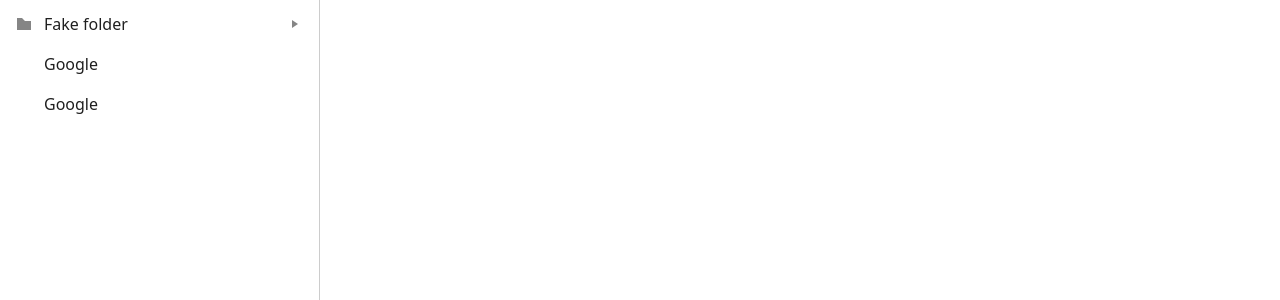
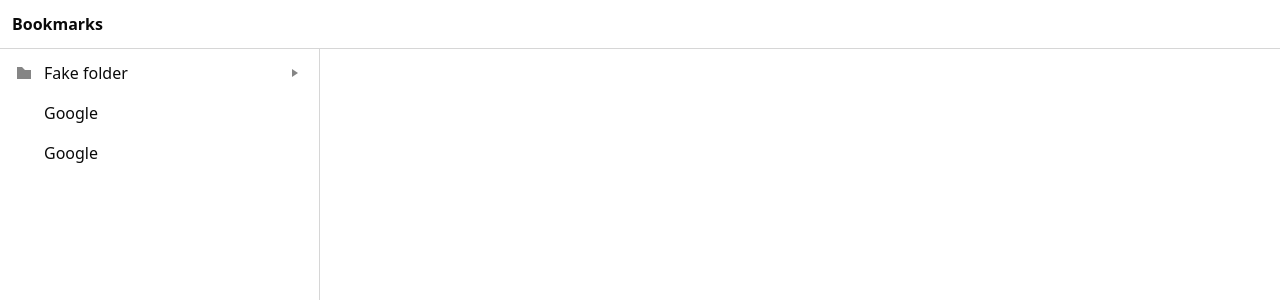
Before and after one commit to joeoak/col-vw-bkms, a React (Create React App) app: page / in a window 1280 px wide. Shown: the top 300 px of the page. Built offline with nearby package versions, Linux system fonts and the light colour scheme.

Commit message:
Removed context menu functionality on the main branch. Refactored naming. Added app header

```diff
--- a/public/index.html
+++ b/public/index.html
@@ -3,7 +3,7 @@
   <head>
     <meta charset="utf-8" />
     <meta name="viewport" content="width=device-width, initial-scale=1" />
-    <title>Column View Bookmarks</title>
+    <title>Bookmarks</title>
   </head>
   <body>
     <div id="root"></div>
--- a/src/components/App.jsx
+++ b/src/components/App.jsx
@@ -1,79 +1,70 @@
 /* global chrome */
 import React, { useEffect, useState } from 'react';
 import { Column } from './Column';
-import { ContextMenu } from './ContextMenu';
 import { fakeTree } from './fakeTree';
 import './App.scss';
 
 export const App = () => {
-	const [bookmarks, setBookmarks] = useState([]);
-	const [openFolders, setOpenFolders] = useState([]);
-	const [openFoldersIds, setOpenFoldersIds] = useState([{ id: '0', parentId: null }]);
-	const [contextMenuCoordinates, setContextMenuCoordinates] = useState({});
-
-	useEffect(() => {
-		// chrome.bookmarks.getTree((tree) => {
-		//   setBookmarks(tree);
-		// });
-		setBookmarks(fakeTree);
-	}, []);
+	const [bookmarkTree, setBookmarkTree] = useState([]);
+	const [openFolderElements, setOpenFolderElements] = useState([]);
+	const [openFolderIds, setOpenFolderIds] = useState([{ id: '0', parentId: null }]);
 
 	const findAndSetOpenFolders = (arr) => {
-		arr.forEach((bookmark) => {
-			if (bookmark.children) {
-				if (openFoldersIds.some((obj) => obj.id === bookmark.id)) {
-					setOpenFolders((openFolders) => [...openFolders, <Column callback={updateOpenFoldersIds} contextMenuCallback={updateContextMenu} bookmarks={bookmark.children} key={bookmark.id} openFoldersIds={openFoldersIds} />]);
+		arr.forEach((node) => {
+			if (node.children) {
+				if (openFolderIds.some((obj) => obj.id === node.id)) {
+					setOpenFolderElements((openFolderElements) => [...openFolderElements, <Column node={node} rootObj={rootObj} key={node.id} />]);
 				}
-				return findAndSetOpenFolders(bookmark.children);
+				return findAndSetOpenFolders(node.children);
 			}
 		});
 	};
 
-	const updateContextMenu = (msg) => {
-		return setContextMenuCoordinates(msg);
-	};
-
-	const updateOpenFolders = () => {
-		setOpenFolders([]);
-		return findAndSetOpenFolders(bookmarks);
-	};
-
-	const updateOpenFoldersIds = (folderObj) => {
-		if (!openFoldersIds.some((obj) => obj.id === folderObj)) {
-			let newArr = [folderObj];
+	const updateOpenFolderIds = (folderObj) => {
+		if (!openFolderIds.some((obj) => obj.id === folderObj)) {
+			const findParentFolder = (parentId) => openFolderIds.find((obj) => obj.id === parentId);
+			let newOpenFolderIds = [folderObj];
 			let targetFolder = folderObj;
-			let findParentFolder = (parentId) => openFoldersIds.find((obj) => obj.id === parentId);
-
+			let parentFolder;
 			while (targetFolder.id !== '0') {
-				let parentFolder = findParentFolder(targetFolder.parentId);
-				newArr.unshift(parentFolder);
+				parentFolder = findParentFolder(targetFolder.parentId);
+				newOpenFolderIds.unshift(parentFolder);
 				targetFolder = parentFolder;
 			}
-
-			setOpenFoldersIds(newArr);
+			setOpenFolderIds(newOpenFolderIds);
 		}
 	};
 
-	useEffect(() => {
-		if (bookmarks.length > 0) updateOpenFolders();
-		// eslint-disable-next-line
-	}, [bookmarks]);
+	const rootObj = {
+		openFolderIdsCallback: updateOpenFolderIds,
+		openFolderIds: openFolderIds,
+	};
 
 	useEffect(() => {
-		updateOpenFolders();
+		// chrome.bookmarks.getTree((tree) => {
+		//   setBookmarkTree(tree);
+		// });
+		setBookmarkTree(fakeTree);
+	}, []);
+
+	useEffect(() => {
+		if (bookmarkTree.length > 0) {
+			setOpenFolderElements([]);
+			return findAndSetOpenFolders(bookmarkTree);
+		}
 		// eslint-disable-next-line
-	}, [openFoldersIds]);
+	}, [bookmarkTree]);
 
-	const onClick = () => {
-		return setContextMenuCoordinates({ x: '0px', y: '0px', msg: '' });
-	};
+	useEffect(() => {
+		setOpenFolderElements([]);
+		return findAndSetOpenFolders(bookmarkTree);
+		// eslint-disable-next-line
+	}, [openFolderIds]);
 
 	return (
 		<>
-			{/* <ContextMenu coordinates={contextMenuCoordinates} /> */}
-			<div className='columns' onClick={() => onClick()}>
-				{openFolders}
-			</div>
+			<div className='app-header'>Bookmarks</div>
+			<div className='columns'>{openFolderElements}</div>
 		</>
 	);
 };
--- a/src/components/App.scss
+++ b/src/components/App.scss
@@ -1,24 +1,24 @@
 :root {
 	--background-color: white;
-	--backplate-color-hover: rgba(0, 0, 0, 0.08);
-	--backplate-color-selected: rgba(0, 0, 0, 0.12);
-	--border-color: rgba(0, 0, 0, 0.2);
-	--focus-outline: rgba(0, 0, 0, 0.88);
-	--font-color: rgba(0, 0, 0, 0.88);
-	--font-color-hint: rgba(0, 0, 0, 0.44);
-	--icon-fill: rgba(0, 0, 0, 0.48);
+	--border-color: rgba(0, 0, 0, 0.16);
+	--column-item-background-hover: rgba(0, 0, 0, 0.08);
+	--column-item-background-selected: rgba(0, 0, 0, 0.12);
+	--column-item-icon-fill: rgba(0, 0, 0, 0.48);
+	--focus-outline: rgba(0, 0, 0, 0.96);
+	--font-color: rgba(0, 0, 0, 0.96);
+	--font-color-hint: rgba(0, 0, 0, 0.48);
 }
 
 @media (prefers-color-scheme: dark) {
 	:root {
 		--background-color: black;
-		--backplate-color-hover: rgba(255, 255, 255, 0.12);
-		--backplate-color-selected: rgba(255, 255, 255, 0.18);
-		--border-color: rgba(255, 255, 255, 0.2);
-		--focus-outline: rgba(255, 255, 255, 0.88);
-		--font-color: rgba(255, 255, 255, 0.88);
-		--font-color-hint: rgba(255, 255, 255, 0.44);
-		--icon-fill: rgba(255, 255, 255, 0.64);
+		--border-color: rgba(255, 255, 255, 0.16);
+		--column-item-background-hover: rgba(255, 255, 255, 0.12);
+		--column-item-background-selected: rgba(255, 255, 255, 0.18);
+		--column-item-icon-fill: rgba(255, 255, 255, 0.64);
+		--focus-outline: rgba(255, 255, 255, 0.96);
+		--font-color: rgba(255, 255, 255, 0.96);
+		--font-color-hint: rgba(255, 255, 255, 0.48);
 	}
 }
 
@@ -26,6 +26,14 @@
 	box-sizing: border-box;
 	margin: 0;
 	padding: 0;
+}
+
+*:focus {
+	outline: none;
+}
+
+*:focus-visible {
+	outline: 2px solid var(--focus-outline);
 }
 
 html {
@@ -45,18 +53,23 @@ a {
 	text-decoration: none;
 }
 
-:focus {
-	outline: none;
+#root {
+	display: flex;
+	flex-direction: column;
+	width: 100%;
+	height: 100vh;
 }
 
-:focus-visible {
-	outline: 2px solid var(--focus-outline);
+.app-header {
+	padding: 0.75rem;
+	border-bottom: 1px solid var(--border-color);
+	font-weight: 700;
 }
 
 .columns {
+	flex-grow: 1;
 	display: flex;
-	width: 100%;
-	height: 100vh;
+  overflow-x: auto;
 }
 
 .column {
@@ -74,49 +87,48 @@ a {
 	border-radius: 0.25rem;
 	user-select: none;
 
-	&:hover {
-		background-color: var(--backplate-color-hover);
+	&.bookmark:hover,
+	&.folder:hover {
+		background-color: var(--column-item-background-hover);
 	}
 
-	& .column-item-icon {
-		display: flex;
-		align-self: flex-start;
-		flex-shrink: 0;
-		width: 1rem;
-		height: 1rem;
-		margin: 0.75rem;
-		background-size: contain;
-
-		& path {
-			fill: var(--icon-fill);
-		}
-	}
-
-	& .column-item-title {
-		flex-grow: 1;
-		padding: 0.5rem 0;
+	&.bookmark {
 		padding-right: 0.5rem;
 	}
 
 	&.empty {
+		padding: 0 0.5rem;
 		color: var(--font-color-hint);
 		font-style: italic;
-		background: none;
-
-		& .column-item-title {
-			padding: 0.5rem;
-		}
 	}
 
-	&.folder {
-		&.selected,
-		&.selected:hover {
-			background-color: var(--backplate-color-selected);
-			font-weight: 700;
-		}
-
-		& .column-item-title {
-			padding-right: 0;
-		}
+	&.selected,
+	&.selected:hover {
+		background-color: var(--column-item-background-selected);
+		font-weight: 700;
 	}
 }
+
+.column-item-icon {
+	display: flex;
+	align-items: center;
+	justify-content: center;
+	flex-shrink: 0;
+	width: 2.5rem;
+	height: 2.5rem;
+
+	& path {
+		fill: var(--column-item-icon-fill);
+	}
+
+	& .favicon {
+		width: 16px;
+		height: 16px;
+		background-size: contain;
+	}
+}
+
+.column-item-title {
+	flex-grow: 1;
+	padding: 0.5rem 0;
+}
--- a/src/components/Bookmark.jsx
+++ b/src/components/Bookmark.jsx
@@ -1,19 +1,13 @@
 import React from 'react';
 
-export const Bookmark = ({ contextMenuCallback, bookmark }) => {
+export const Bookmark = ({ bookmark }) => {
 	const faviconStyle = {
 		backgroundImage: `url(http://www.google.com/s2/favicons?domain=${bookmark.url})`,
 	};
 
-	const onContextMenu = (e) => {
-		e.preventDefault();
-		let coordinates = { x: e.pageX, y: e.pageY, title: 'yomamasofat' };
-		return contextMenuCallback(coordinates);
-	};
-
 	return (
-		<a className='column-item bookmark' href={bookmark.url} onContextMenu={(e) => onContextMenu(e)}>
-			<div className='column-item-icon' style={faviconStyle}></div>
+		<a className='column-item bookmark' href={bookmark.url}>
+			<div className='column-item-icon'><div className='favicon' style={faviconStyle}></div></div>
 			<div className='column-item-title'>{bookmark.title}</div>
 		</a>
 	);
--- a/src/components/Column.jsx
+++ b/src/components/Column.jsx
@@ -2,23 +2,25 @@ import React, { useEffect, useRef } from 'react';
 import { Bookmark } from './Bookmark';
 import { Folder } from './Folder';
 
-export const Column = (props) => {
+export const Column = ({ node, rootObj }) => {
 	useEffect(() => {
 		columnRef.current.scrollIntoView({ behavior: 'smooth' });
 	}, []);
 
-	const returnBookmarks = () => {
-		const bookmarksArr = props.bookmarks.map((bookmark) => {
-			if (bookmark.children) {
-				return <Folder callback={props.callback} contextMenuCallback={props.contextMenuCallback} folder={bookmark} key={bookmark.id} openFoldersIds={props.openFoldersIds} />;
+	const columnRef = useRef();
+
+	const returnElements = () => {
+		const elements = node.children.map((child) => {
+			if (child.children) {
+				return <Folder folder={child} key={child.id} rootObj={rootObj} />;
 			} else {
-				return <Bookmark contextMenuCallback={props.contextMenuCallback} bookmark={bookmark} key={bookmark.id} />;
+				return <Bookmark bookmark={child} key={child.id} />;
 			}
 		});
-		return bookmarksArr;
+		return elements;
 	};
 
-	const returnEmptyState = () => {
+	const returnEmptyMessage = () => {
 		return (
 			<div className='column-item empty'>
 				<div className='column-item-title'>This folder is empty</div>
@@ -26,11 +28,9 @@ export const Column = (props) => {
 		);
 	};
 
-	const columnRef = useRef();
-
 	return (
 		<div className='column' ref={columnRef}>
-			{props.bookmarks.length > 0 ? returnBookmarks() : returnEmptyState()}
+			{node.children.length > 0 ? returnElements() : returnEmptyMessage()}
 		</div>
 	);
 };
--- a/src/components/ContextMenu.jsx
+++ /dev/null
@@ -1,18 +0,0 @@
-import React from 'react';
-
-export const ContextMenu = (props) => {
-	const contextMenuStyle = {
-		position: 'fixed',
-		top: props.coordinates.y,
-		left: props.coordinates.x,
-		zIndex: 1000,
-		backgroundColor: 'pink',
-	};
-
-	return (
-		<div className='context-menu' style={contextMenuStyle}>
-			{props.coordinates.title}
-      <div onClick={() => alert('showmethemoney')}>Click me!</div>
-		</div>
-	);
-};
--- a/src/components/Folder.jsx
+++ b/src/components/Folder.jsx
@@ -1,23 +1,17 @@
 import React from 'react';
 import * as Icons from './Icons';
 
-export const Folder = ({ callback, contextMenuCallback, folder, openFoldersIds }) => {
+export const Folder = ({ folder, rootObj }) => {
 	const isSelected = () => {
-		return openFoldersIds.some((obj) => obj.id === folder.id);
+		return rootObj.openFolderIds.some((obj) => obj.id === folder.id);
 	};
 
-	const onClick = () => {
-		return callback({ id: folder.id, parentId: folder.parentId });
-	};
-
-	const onContextMenu = (e) => {
-		e.preventDefault();
-		let coordinates = { x: e.pageX, y: e.pageY, title: 'whatyousay' };
-		return contextMenuCallback(coordinates);
+	const handleOnClick = () => {
+		return rootObj.openFolderIdsCallback({ id: folder.id, parentId: folder.parentId });
 	};
 
 	return (
-		<div className={isSelected() ? 'column-item folder selected' : 'column-item folder'} onClick={() => onClick()} onContextMenu={(e) => onContextMenu(e)} tabIndex='0'>
+		<div className={isSelected() ? 'column-item folder selected' : 'column-item folder'} onClick={() => handleOnClick()} tabIndex='0'>
 			<div className='column-item-icon'>{Icons.Folder}</div>
 			<div className='column-item-title'>{folder.title}</div>
 			<div className='column-item-icon'>{Icons.Chevron}</div>
--- a/src/components/fakeTree.js
+++ b/src/components/fakeTree.js
@@ -1,6 +1,31 @@
+const levelFour = (parentId) => {
+	return [
+		{
+			children: [],
+			id: '10',
+			parentId: parentId,
+			title: 'Airbnb',
+			url: 'https://www.airbnb.com',
+		},
+		{
+			id: '11',
+			parentId: parentId,
+			title: 'Airbnb',
+			url: 'https://www.airbnb.com',
+		},
+		{
+			id: '12',
+			parentId: parentId,
+			title: 'Airbnb',
+			url: 'https://www.airbnb.com',
+		},
+	];
+};
+
 const levelThree = (parentId) => {
 	return [
 		{
+			children: levelFour('7'),
 			id: '7',
 			parentId: parentId,
 			title: 'Airbnb',
```
